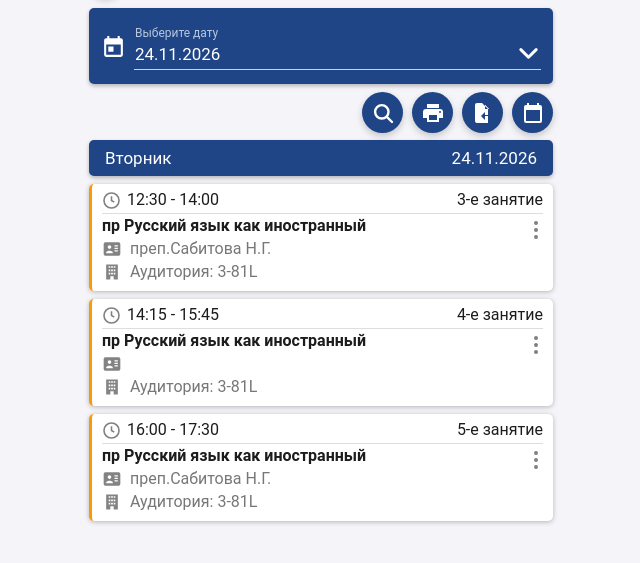
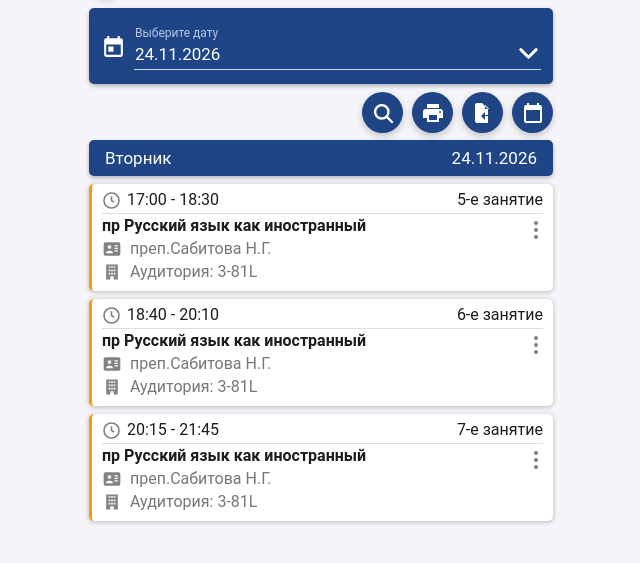
Before and after one commit to sebasc1607/horario-de-la-universidad, a plain HTML site: page index.html in a window 1280 px wide. Shown: the part 93-656 px from the top of the page, without its empty margins (319-959 px from the left). Drawn offline with Linux system fonts and the light colour scheme.

Commit message:
Update index.html

```diff
--- a/index.html
+++ b/index.html
@@ -214,6 +214,35 @@ const HORARIO = {
   ],
   "2026-11-24": [
   {
+    inicio:"17:00",
+    fin:"18:30",
+    numero:5,
+    materia:"пр Русский язык как иностранный",
+    profesor:"преп.Сабитова Н.Г.",
+    aula:"3-81L",
+    color:"naranja"
+  },
+  {
+    inicio:"18:40",
+    fin:"20:10",
+    numero:6,
+    materia:"пр Русский язык как иностранный",
+    profesor:"преп.Сабитова Н.Г.",
+    aula:"3-81L",
+    color:"naranja"
+  },
+  {
+    inicio:"20:15",
+    fin:"21:45",
+    numero:7,
+    materia:"пр Русский язык как иностранный",
+    profesor:"преп.Сабитова Н.Г.",
+    aula:"3-81L",
+    color:"naranja"
+  }
+  ],
+  "2026-11-25": [
+  {
     inicio:"12:30",
     fin:"14:00",
     numero:3,
@@ -240,7 +269,7 @@ const HORARIO = {
     aula:"3-81L",
     color:"naranja"
   }
-]
+  ]
 
 
 
```
